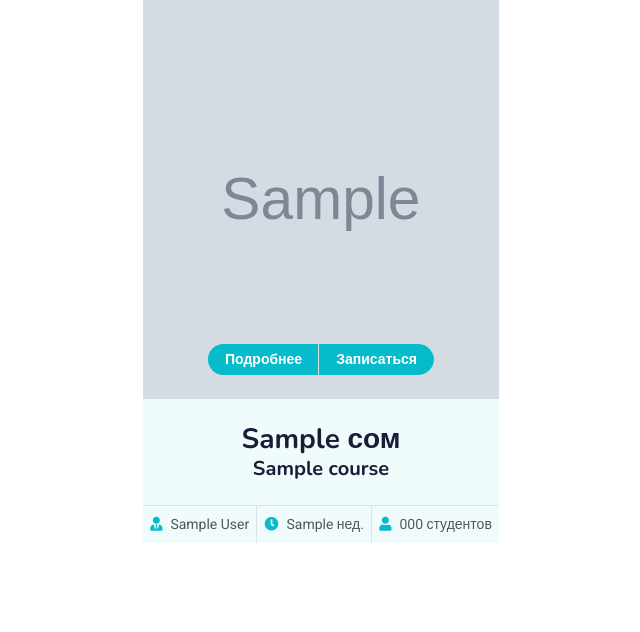
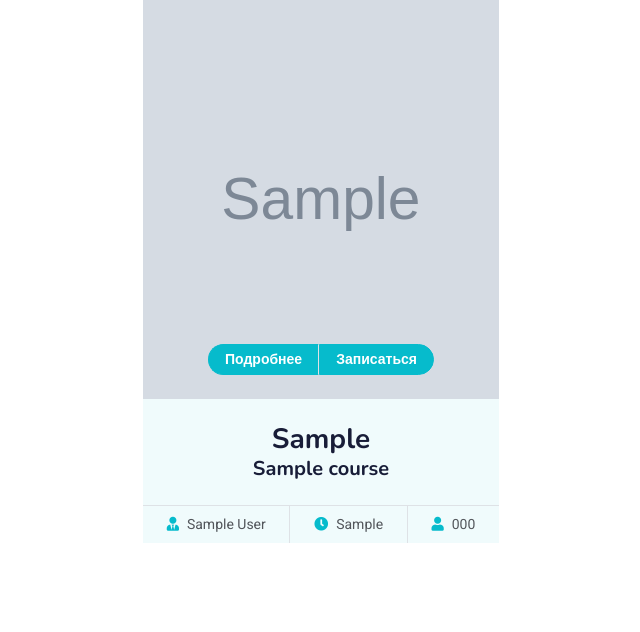
Before and after one commit to Dastan-Oskonbaev/Financial_Academy, a Django app: page / in a window 1280 px wide. Shown: the part 1394-2026 px from the top of the page, without its empty margins (319-959 px from the left). Run offline with Django 4.2, Linux system fonts and the light colour scheme; tables that the repository leaves empty hold one stand-in row (values such as "Sample post"); grey boxes marked "Sample" are stand-in pictures; some libraries are stand-ins or nearby versions.

Commit message:
Fixed index, course_detail, teacher detail templates

```diff
--- a/apps/academy/templates/academy/course_detail.html
+++ b/apps/academy/templates/academy/course_detail.html
@@ -127,17 +127,17 @@ document.addEventListener('DOMContentLoaded', function() {
         <div class="course-header">
             <h1 class="course-title">{{ course.name}}</h1>
         </div>
-        <img src="{{ course.images.first.images.url }}" alt="Изображение курса" class="course-image">
+        <img src="{{ course.photo.url }}" alt="Изображение курса" class="course-image">
         <div class="course-details">
             <p class="course-description"><strong>Описание курса : </strong>{{ course.description }}</p>
             {% if course.duration %}
-            <p><strong>Длительность : {{ course.duration }}</strong> недель</p>
+            <p><strong>Длительность : {{ course.duration }}</strong> </p>
             {% endif %}
             <p><strong>Количество занятий: {{ course.number_of_exercises}}</strong> </p>
             <p><strong>Количество студентов на курсе: {{ course.number_of_students}}</strong> </p>
             <p><strong>Дни посещения: {{ course.visiting_days}}</strong> </p>
             <p><strong>Время посещения: {{ course.visiting_time}}</strong></p>
-            <p><strong>Цена: {{ course.price}}</strong> сом</p>
+            <p><strong>Цена: {{ course.price}}</strong></p>
         </div>
      <div class="instructor-section">
         <h2 class="instructor-name">Преподаватели:</h2>
--- a/apps/academy/templates/academy/index.html
+++ b/apps/academy/templates/academy/index.html
@@ -52,20 +52,20 @@
                         <div class="col-lg-4 col-md-6 wow fadeInUp" data-wow-delay="0.1s">
                             <div class="course-item bg-light">
                                 <div class="position-relative overflow-hidden">
-                                    <img class="img-fluid" src="{{ course.images.first.images.url }}" alt="">
+                                    <img class="img-fluid" src="{{ course.photo.url }}" alt="">
                                     <div class="w-100 d-flex justify-content-center position-absolute bottom-0 start-0 mb-4">
                                         <a href="{% url 'course_detail' course.pk %}" class="flex-shrink-0 btn btn-sm btn-primary px-3 border-end" style="border-radius: 30px 0 0 30px;">Подробнее</a>
                                         <a href="#" class="flex-shrink-0 btn btn-sm btn-primary px-3" style="border-radius: 0 30px 30px 0;" data-bs-toggle="modal" data-bs-target="#feedbackModal">Записаться</a>
                                     </div>
                                 </div>
                                 <div class="text-center p-4 pb-0">
-                                    <h3 class="mb-0">{{ course.price }} сом</h3>
+                                    <h3 class="mb-0">{{ course.price }}</h3>
                                     <h5 class="mb-4">{{ course.name }}</h5>
                                 </div>
                                 <div class="d-flex border-top">
                                     <small class="flex-fill text-center border-end py-2"><i class="fa fa-user-tie text-primary me-2"></i>{{ course.teachers.first.full_name }}</small>
-                                    <small class="flex-fill text-center border-end py-2"><i class="fa fa-clock text-primary me-2"></i>{{ course.duration }} нед.</small>
-                                    <small class="flex-fill text-center py-2"><i class="fa fa-user text-primary me-2"></i>{{ course.number_of_students }} студентов</small>
+                                    <small class="flex-fill text-center border-end py-2"><i class="fa fa-clock text-primary me-2"></i>{{ course.duration }}</small>
+                                    <small class="flex-fill text-center py-2"><i class="fa fa-user text-primary me-2"></i>{{ course.number_of_students }}</small>
                                 </div>
                             </div>
                         </div>
--- a/apps/academy/templates/academy/teacher_detail.html
+++ b/apps/academy/templates/academy/teacher_detail.html
@@ -7,7 +7,7 @@
     position: relative;
     overflow: hidden;
     width: 400px; /* Задайте желаемую ширину */
-    height: 400px; /* Задайте желаемую высоту */
+    height: 600px; /* Задайте желаемую высоту */
 }
 
 .image-wrapper img {
@@ -32,7 +32,7 @@
 
 .modal-content {
     max-width: 60%;
-    max-height: 80%;
+    max-height: 100%;
 }
 
 .modal-content img {
```
